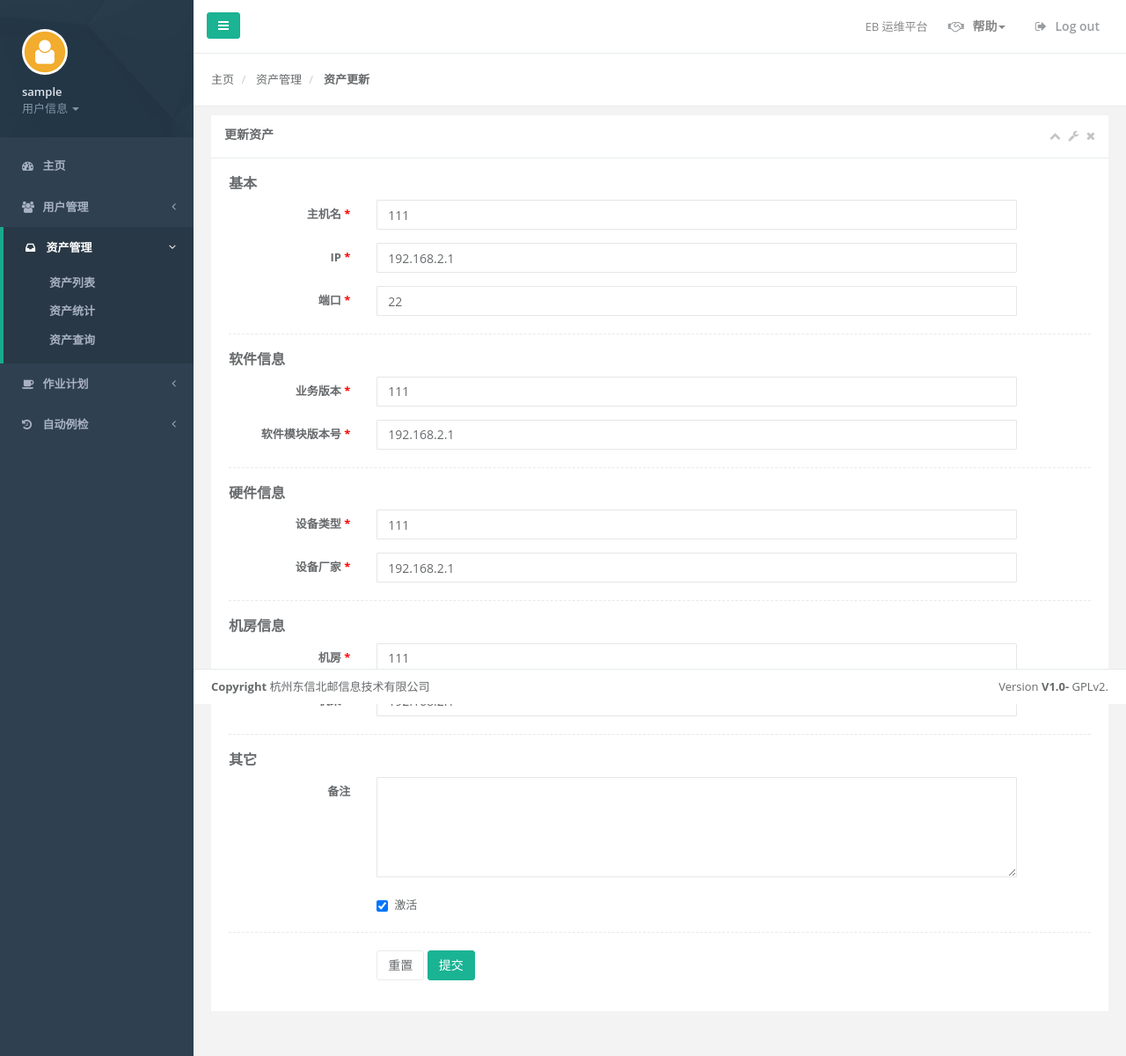
After one commit to zengke123/EbOps, a Flask app: page /assets/update/1 in a window 1280 px wide. The commit adds this page. Shown: the whole page at 88% size. Run offline with Flask 2, Linux system fonts and the light colour scheme; the visitor is signed in with stand-in values (Sample User, id 1); data comes from the database, SQL or seed files in the repository; some libraries are stand-ins or nearby versions.

Commit message:
[test] 资产更新测试页面

```diff
--- a/apps/assets/views.py
+++ b/apps/assets/views.py
@@ -11,3 +11,9 @@ from flask_login import login_required
 def get_host_info(hostname):
     host = Host.query.filter(Host.hostname == hostname).first()
     return render_template('assets_info.html',app="资产管理", action="资产详情", host=host)
+
+
+@assets.route("/update/<hostname>", methods=['GET','POST'])
+@login_required
+def update_host_info(hostname):
+    return render_template('assets_update.html',app="资产管理", action="资产更新")
--- a/apps/templates/assets_info.html
+++ b/apps/templates/assets_info.html
@@ -145,10 +145,10 @@
                                         </tr>
 
                                         <tr>
-                                            <td>更新硬件信息:</td>
+                                            <td>更新资产信息:</td>
                                             <td>
                                                 <span class="pull-right">
-                                                    <button type="button" class="btn btn-primary btn-xs" id="btn_refresh_asset" style="width: 54px">刷新</button>
+                                                    <a href="/assets/update/{{ host.hostname }}" class="btn btn-primary btn-xs" id="btn_refresh_asset" style="width: 54px">刷新</a>
                                                 </span>
                                             </td>
                                         </tr>
--- /dev/null
+++ b/apps/templates/assets_update.html
@@ -0,0 +1,72 @@
+{% extends 'base.html' %}
+{% block content %}
+
+<div class="wrapper wrapper-content animated fadeInRight">
+        <div class="row">
+            <div class="col-sm-12">
+                <div class="ibox float-e-margins">
+                    <div class="ibox-title">
+                        <h5>更新资产</h5>
+                        <div class="ibox-tools">
+                            <a class="collapse-link">
+                                <i class="fa fa-chevron-up"></i>
+                            </a>
+                            <a class="dropdown-toggle" data-toggle="dropdown" href="#">
+                                <i class="fa fa-wrench"></i>
+                            </a>
+                            <a class="close-link">
+                                <i class="fa fa-times"></i>
+                            </a>
+                        </div>
+                    </div>
+                    <div class="ibox-content">
+
+
+                    <form action="" method="post" class="form-horizontal">
+
+                    <input type="hidden" name="csrfmiddlewaretoken" value="">
+                    <h3>基本</h3>
+                    <div class="form-group required"><label class="col-md-2 control-label" for="id_hostname">主机名</label><div class="col-md-9"><input type="text" name="hostname" value="111" maxlength="128" class="form-control" title="" required="" id="id_hostname"></div></div>
+                    <div class="form-group required"><label class="col-md-2 control-label" for="id_ip">IP</label><div class="col-md-9"><input type="text" name="ip" value="192.168.2.1" class="form-control" title="" required="" id="id_ip"></div></div>
+                    <div class="form-group required"><label class="col-md-2 control-label" for="id_port">端口</label><div class="col-md-9"><input type="text" name="port" value="22" class="form-control" title="" required="" id="id_port"></div></div>
+
+
+                    <div class="hr-line-dashed"></div>
+                    <h3>软件信息</h3>
+                        <div class="form-group required"><label class="col-md-2 control-label" for="id_hostname">业务版本</label><div class="col-md-9"><input type="text" name="version" value="111" maxlength="128" class="form-control" title="" required="" id="id_hostname"></div></div>
+                    <div class="form-group required"><label class="col-md-2 control-label" for="id_ip">软件模块版本号</label><div class="col-md-9"><input type="text" name="software_version" value="192.168.2.1" class="form-control" title="" required="" id="id_ip"></div></div>
+
+
+                    <div class="hr-line-dashed"></div>
+                    <h3>硬件信息</h3>
+                    <div class="form-group required"><label class="col-md-2 control-label" for="id_hostname">设备类型</label><div class="col-md-9"><input type="text" name="device_type" value="111" maxlength="128" class="form-control" title="" required="" id="id_hostname"></div></div>
+                    <div class="form-group required"><label class="col-md-2 control-label" for="id_ip">设备厂家</label><div class="col-md-9"><input type="text" name="manufacturer" value="192.168.2.1" class="form-control" title="" required="" id="id_ip"></div></div>
+
+                    <div class="hr-line-dashed"></div>
+                    <h3>机房信息</h3>
+
+                  <div class="form-group required"><label class="col-md-2 control-label" for="id_hostname">机房</label><div class="col-md-9"><input type="text" name="engine_room" value="111" maxlength="128" class="form-control" title="" required="" id="id_hostname"></div></div>
+                    <div class="form-group required"><label class="col-md-2 control-label" for="id_ip">机架</label><div class="col-md-9"><input type="text" name="frame_number" value="192.168.2.1" class="form-control" title="" required="" id="id_ip"></div></div>
+                    <div class="hr-line-dashed"></div>
+
+                    <h3>其它</h3>
+                    <div class="form-group"><label class="col-md-2 control-label" for="id_comment">备注</label><div class="col-md-9"><textarea name="comment" cols="40" rows="5" maxlength="128" class="form-control" title="" id="id_comment"></textarea></div></div>
+                    <div class="form-group"><label class="col-md-2 control-label" for="id_is_active">&nbsp;</label><div class="col-md-9"><div class="checkbox"><label for="id_is_active"><input type="checkbox" name="is_active" class="" id="id_is_active" checked=""> 激活</label></div></div></div>
+
+                    <div class="hr-line-dashed"></div>
+                    <div class="form-group">
+                        <div class="col-sm-4 col-sm-offset-2">
+                            <button class="btn btn-white" type="reset">重置</button>
+                            <button id="submit_button" class="btn btn-primary" type="submit">提交</button>
+                        </div>
+                    </div>
+
+                </form>
+
+                    </div>
+                </div>
+            </div>
+        </div>
+    </div>
+
+{% endblock %}
```
